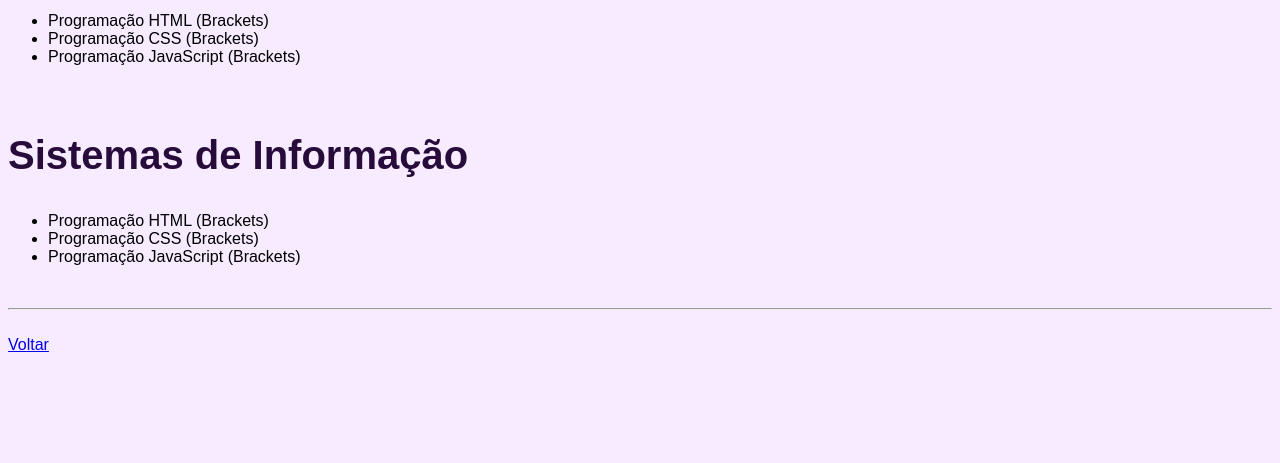
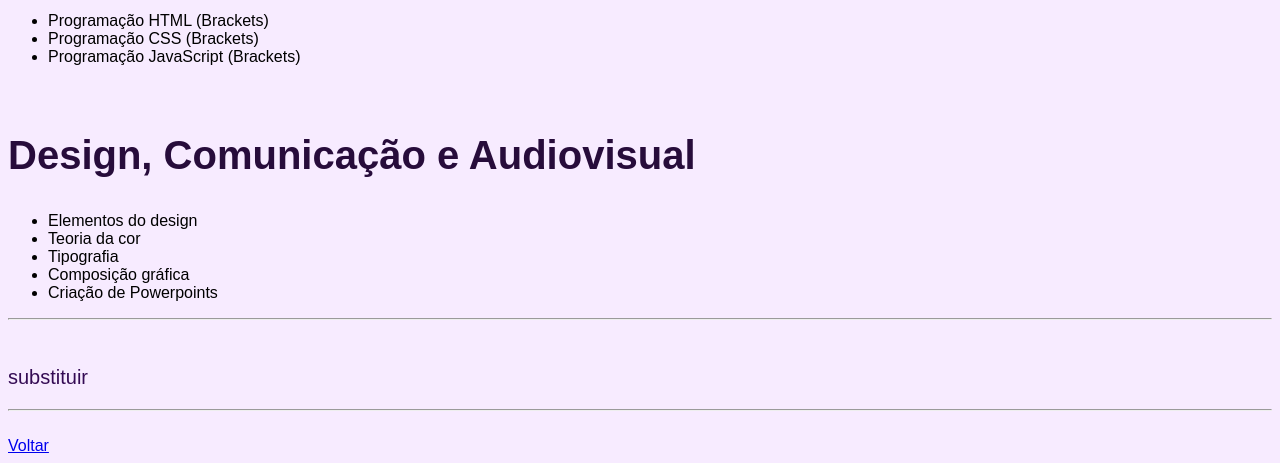
Before and after one commit to SaraH8tsPidos/Recuperacao_Sarah3mult, a plain HTML site: page 1ano.html in a window 1280 px wide. Shown: the part 574-1037 px from the top of the page. Before the commit the page ends 936 px from the top, so only its background shows below. Drawn offline with Linux system fonts and the light colour scheme.

Commit message:
Update 1ano.html

```diff
--- a/1ano.html
+++ b/1ano.html
@@ -28,13 +28,16 @@
     <li>Programação JavaScript (Brackets)</li>
   </ul>
   <br>
-  <h2>Sistemas de Informação</h2>
+  <h2>Design, Comunicação e Audiovisual</h2>
   <ul>
-    <li>Programação HTML (Brackets)</li>
-    <li>Programação CSS (Brackets)</li>
-    <li>Programação JavaScript (Brackets)</li>
+    <li>Elementos do design</li>
+    <li>Teoria da cor</li>
+    <li>Tipografia</li>
+    <li>Composição gráfica</li>
+    <li>Criação de Powerpoints</li>
   </ul>
-  <br>
+  <hr><br>
+    <p>substituir</p>
   <hr><br>
   <a href="index.html" class="btn">Voltar</a>
 </body>
```
